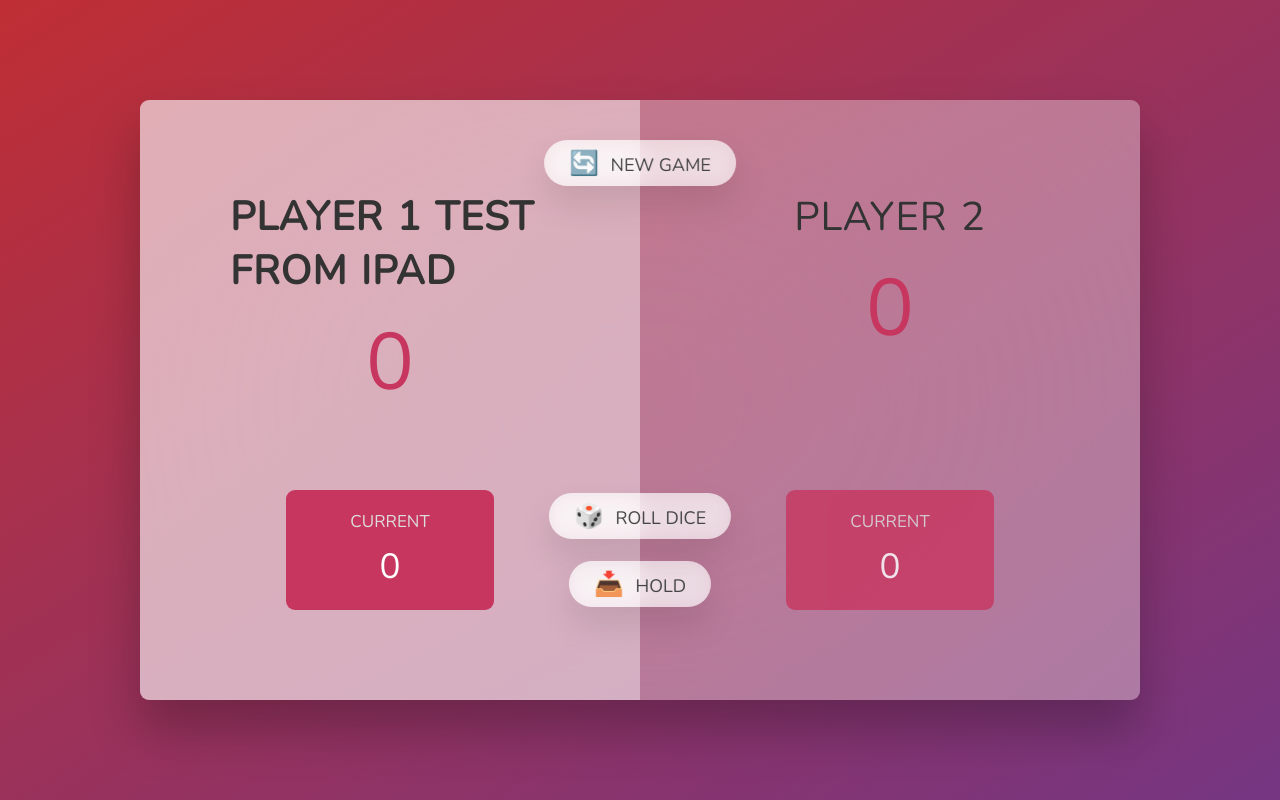
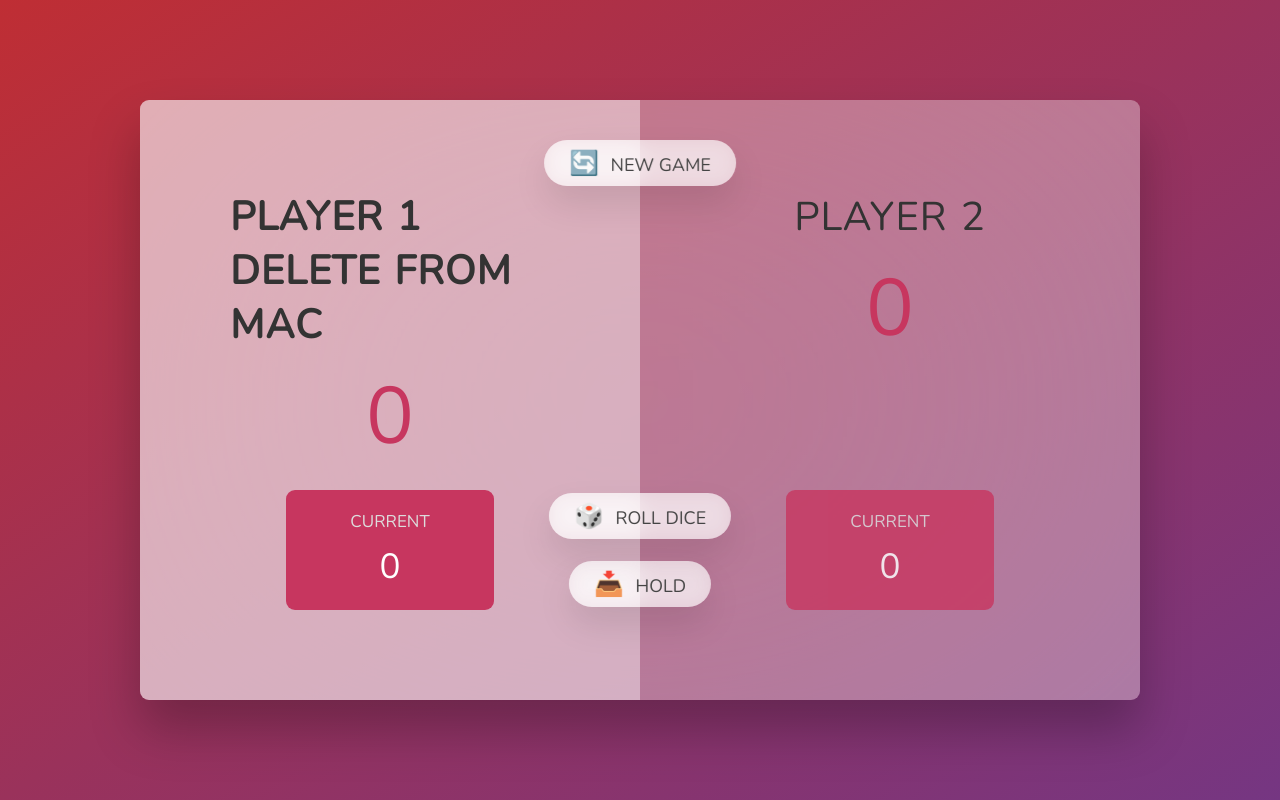
Before and after one commit to sangwondee/theCompleteJavaScriptCourse2023, a plain HTML site: page 07-Pig-Game/index.html in a window 1280 px wide. Drawn offline with nearby package versions, Linux system fonts and the light colour scheme.

Commit message:
test push for mac

```diff
--- a/07-Pig-Game/index.html
+++ b/07-Pig-Game/index.html
@@ -10,7 +10,7 @@
   <body>
     <main>
       <section class="player player--0 player--active">
-        <h2 class="name" id="name--0">Player 1 test from ipad</h2>
+        <h2 class="name" id="name--0">Player 1 delete from mac</h2>
         <p class="score" id="score--0">43</p>
         <div class="current">
           <p class="current-label">Current</p>
```
